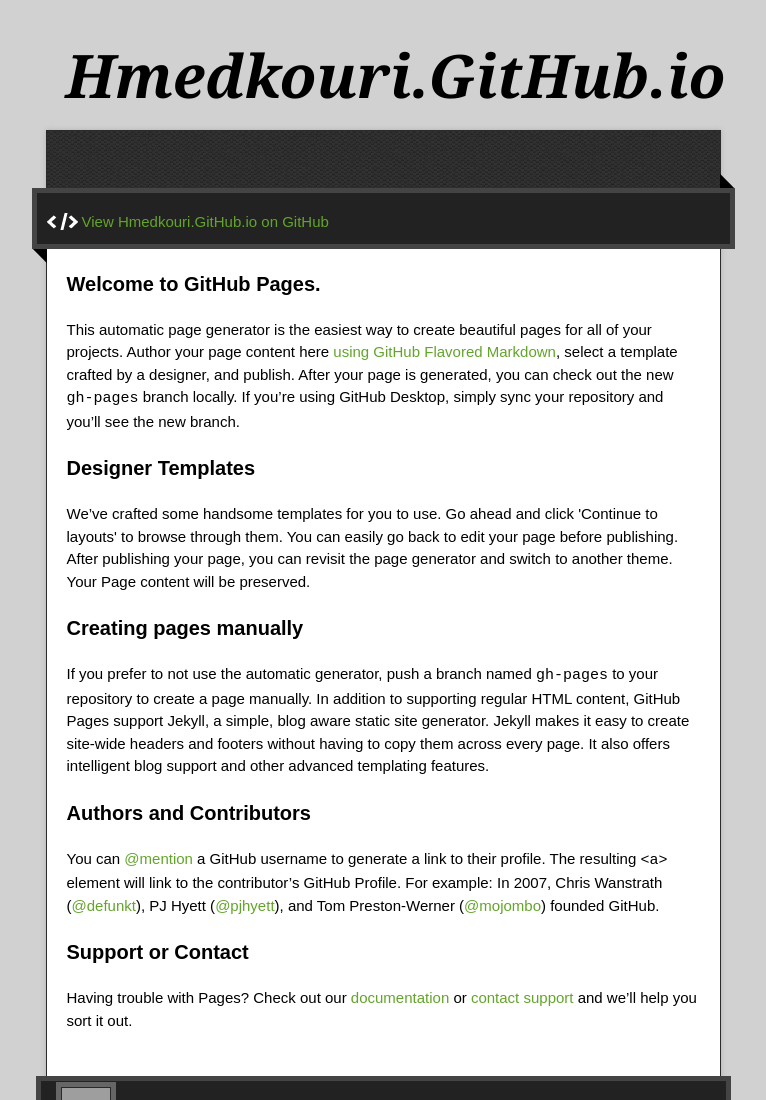
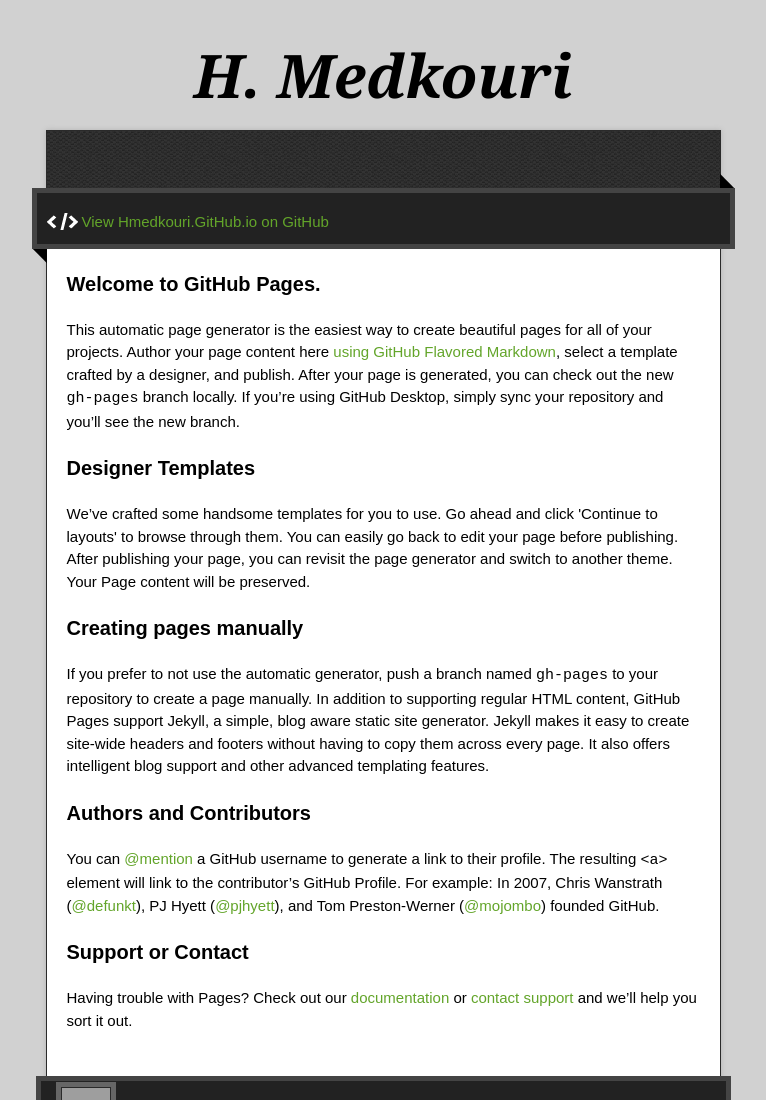
Before and after one commit to hmedkouri/hmedkouri.github.io, a plain HTML site: page index.html in a window 1280 px wide. Shown: the top 1100 px of the page, without its empty margins (257-1023 px from the left). Drawn offline with nearby package versions, Linux system fonts and the light colour scheme; grey boxes are pictures that could not be loaded.

Commit message:
Update index.html

```diff
--- a/index.html
+++ b/index.html
@@ -11,7 +11,7 @@
   <script type="text/javascript" src="https://ajax.googleapis.com/ajax/libs/jquery/1.7.1/jquery.min.js"></script>
   <script type="text/javascript" src="javascripts/script.js"></script>
 
-  <title>Hmedkouri.GitHub.io</title>
+  <title>H. Medkouri</title>
   <meta name="description" content="">
 
   <meta name="viewport" content="width=device-width,initial-scale=1">
@@ -22,7 +22,7 @@
 
   <div class="wrapper">
     <header>
-      <h1 class="title">Hmedkouri.GitHub.io</h1>
+      <h1 class="title">H. Medkouri</h1>
     </header>
     <div id="container">
       <p class="tagline"></p>
```
